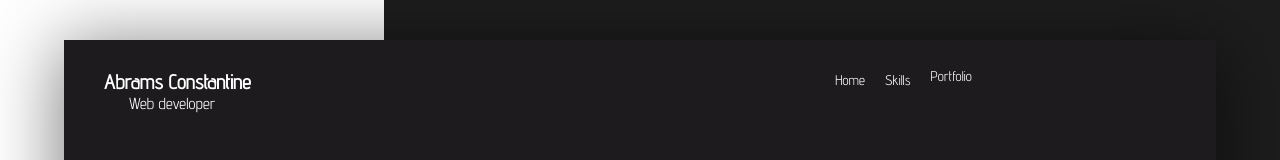
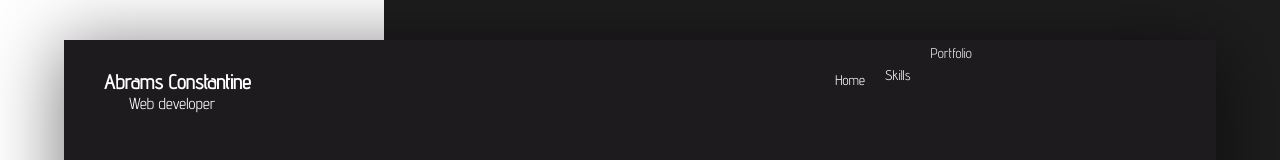
Before and after one commit to konstantine811/portfolio-abrams, an Angular app in the folder client/: page /home in a window 1280 px wide. Shown: the top 160 px of the page. Built offline with nearby package versions, Linux system fonts and the light colour scheme.

Commit message:
chanfed animation for link navigation

```diff
--- a/client/src/app/shared/nav/nav.component.scss
+++ b/client/src/app/shared/nav/nav.component.scss
@@ -58,7 +58,7 @@
     transform: translate(0, -300px);
     @for $i from 1 through 3 {
         &:nth-child(#{$i}) {
-            animation: trans-txt .9s * $i 2.9s 1 forwards cubic-bezier(0, 1, 0.8, 1);
+            animation: trans-txt 1.9s * $i*0.6 3.3s 1 forwards cubic-bezier(0, 1, 0.8, 1);
         }
     }
 }
```
Also changed, not shown: 2 other files (tests, documents, lock files or other folders).
